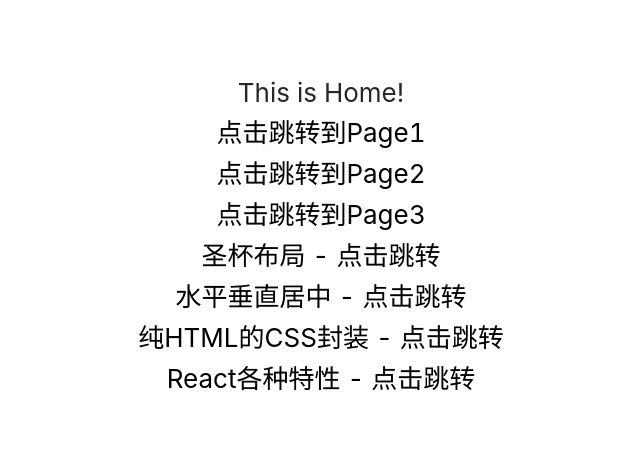
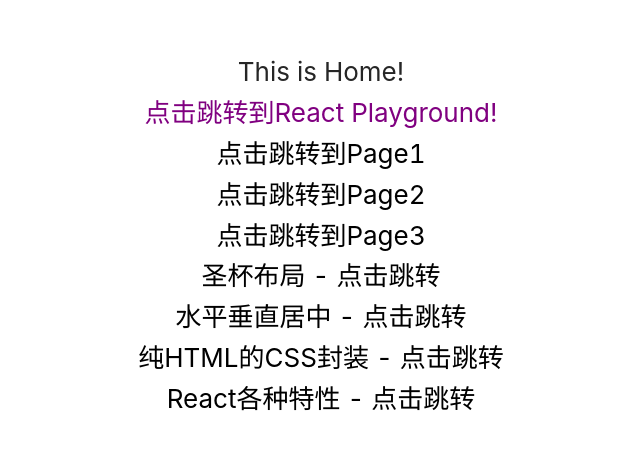
Before and after one commit to Yodonicc/practiceWithDim, a React app in the folder my-app/: page / in a window 1280 px wide. Shown: the part 164-614 px from the top of the page, without its empty margins (319-959 px from the left). Built offline with nearby package versions, Linux system fonts and the light colour scheme; no server answers.

Commit message:
Error: just don't know why I can not use antd

```diff
--- a/my-app/src/App.js
+++ b/my-app/src/App.js
@@ -18,6 +18,7 @@
 import JDinterview from './purecss/center/JDinterview.js';
 import Purehtml from './purecss/cssforpurehtml/purehtml.js';
 import ReactLearn from './react/ReactLearn.js';
+import ReactPlay from './react/ReactPlay.js';
 // eslint-disable-next-line no-unused-vars
 import { DatePicker } from 'antd';
 import axios from 'axios'
@@ -52,6 +53,7 @@
                         <Route path="/center/JDinterview" component={JDinterview} />
                         <Route path="/purehtml" component={Purehtml} />
                         <Route path="/react" component={ReactLearn} />
+                        <Route exact path="/ReactPlay" component={ReactPlay} />
                         {/* <DatePicker /> */}
                     </span>
                 </header>
--- a/my-app/src/Home.js
+++ b/my-app/src/Home.js
@@ -8,6 +8,9 @@
             <div>
                 <div>This is Home!</div>
                 <div>
+                    <Link to="/ReactPlay/" style={{ color: 'purple' }}>
+                        <div>点击跳转到React Playground!</div>
+                    </Link>
                     <Link to="/Page1/" style={{ color: 'black' }}>
                         <div>点击跳转到Page1</div>
                     </Link>
--- /dev/null
+++ b/my-app/src/react/ReactPlay.js
@@ -0,0 +1,34 @@
+import React from 'react';
+import styles from './ReactLearn.module.less'
+import { Layout, Menu, Breadcrumb } from 'antd';
+import {
+    DesktopOutlined,
+    PieChartOutlined,
+    FileOutlined,
+    TeamOutlined,
+    UserOutlined,
+} from '@ant-design/icons';
+
+const { Header, Content, Footer, Sider } = Layout;
+const { SubMenu } = Menu;
+
+class ReactPlay extends React.Component{
+    // this.state = {
+    //     collapsed: false,
+    // };
+
+    // onCollapse = collapsed => {
+    // console.log(collapsed);
+    // this.setState({ collapsed });
+    // };
+    render(){
+        return(
+            <div>
+                <div>现在目标就是做一个中台的左侧菜单，快点去做！</div>
+            </div>
+
+        );
+    }
+}
+
+export default ReactPlay;
```
